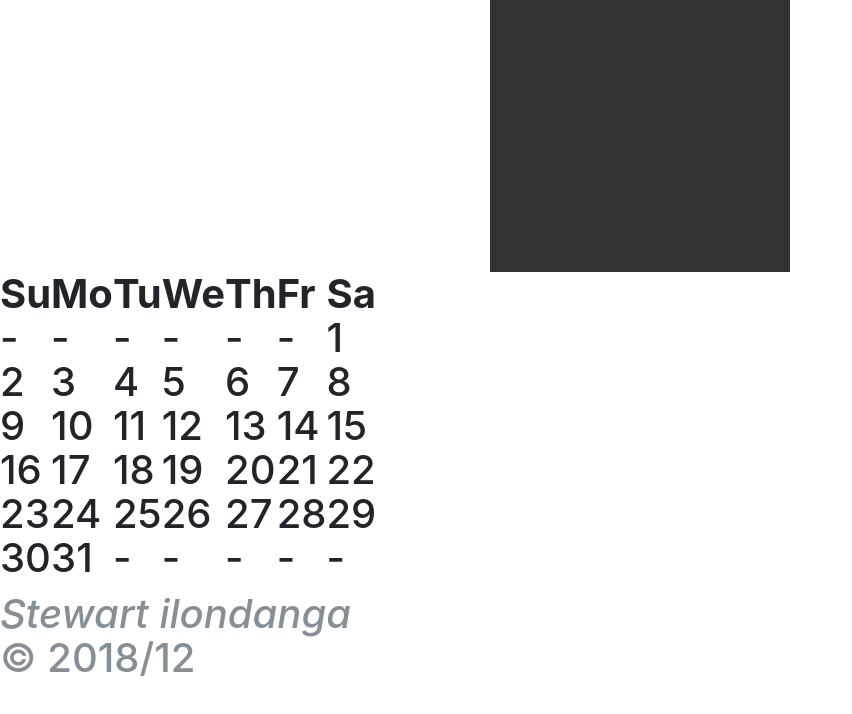
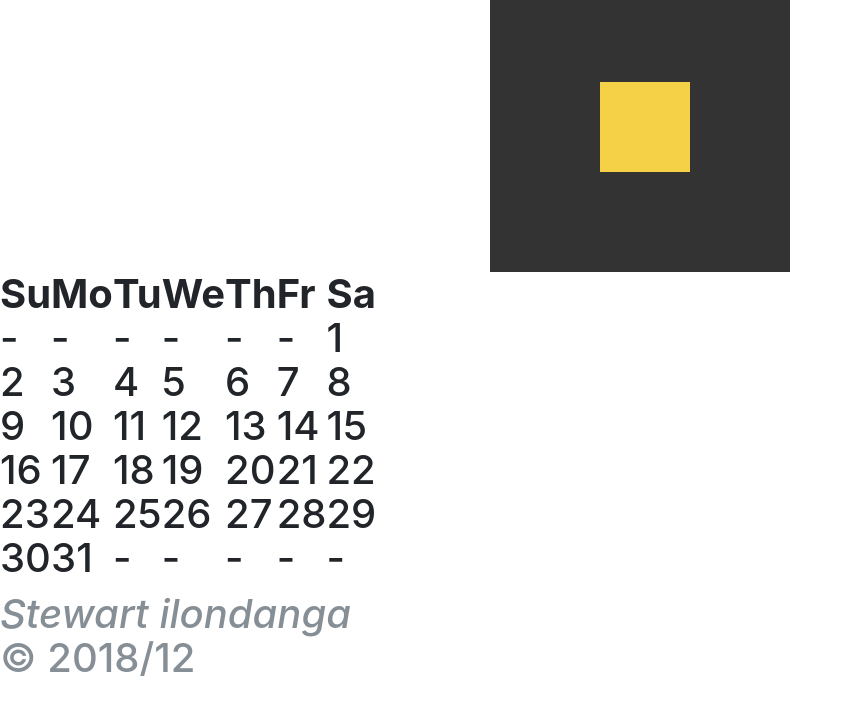
Before and after one commit to stewilondanga/man-pacyz, a plain HTML site: page index.html in a window 1280 px wide. Shown: the part 68-782 px from the top of the page, without its empty margins (0-852 px from the left). Drawn offline with nearby package versions, Linux system fonts and the light colour scheme.

Commit message:
add css/styles.css

```diff
--- a/css/styles.css
+++ b/css/styles.css
@@ -33,12 +33,13 @@
   padding: 110px;
 }
 
-/*.half{
+.half {
   background: #f4d146;
   width: 90px;
   height: 45px;
 }
-#eye{
+
+/*#eye{
   border-radius: 50%;
   width: 10px;
   height: 10px;
```
